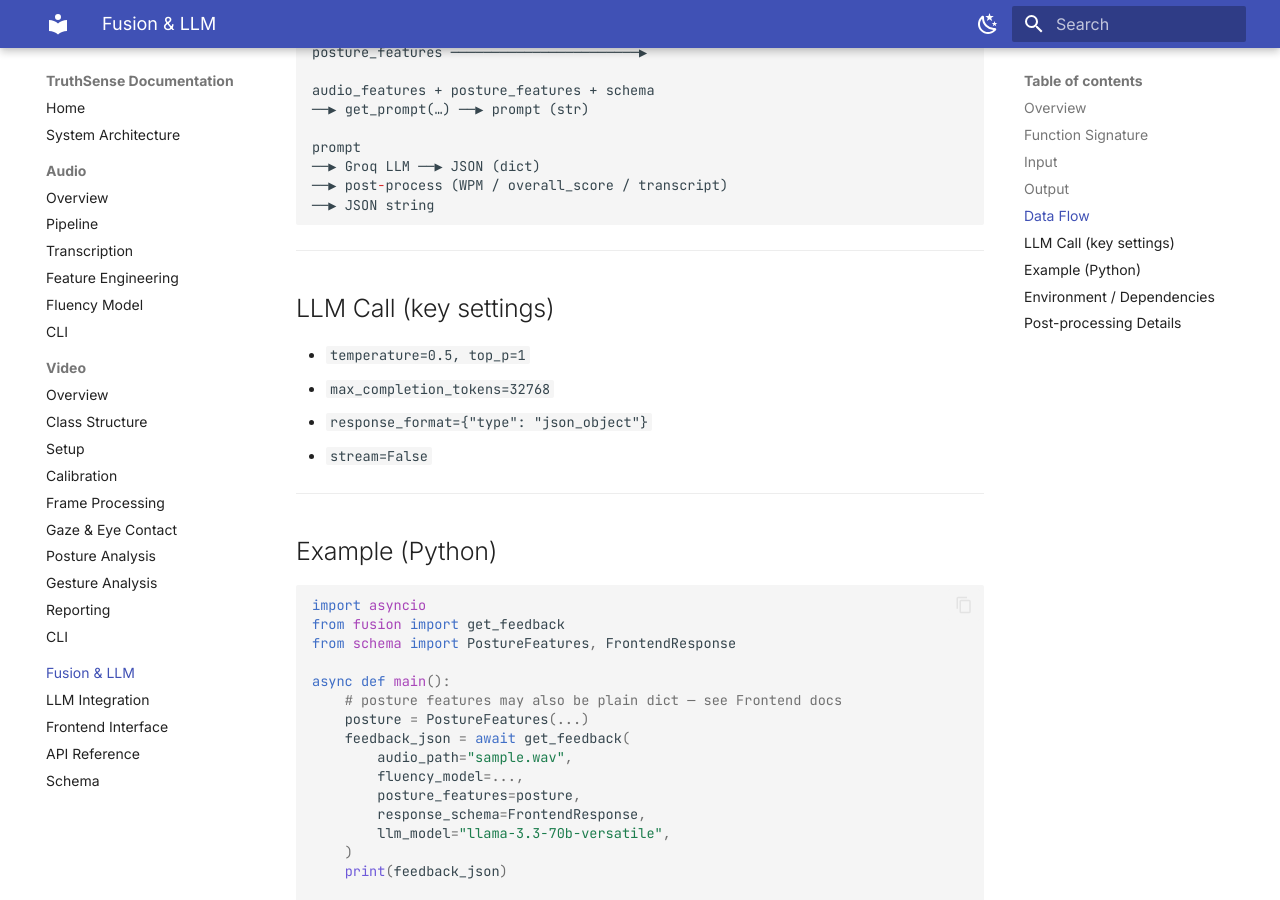
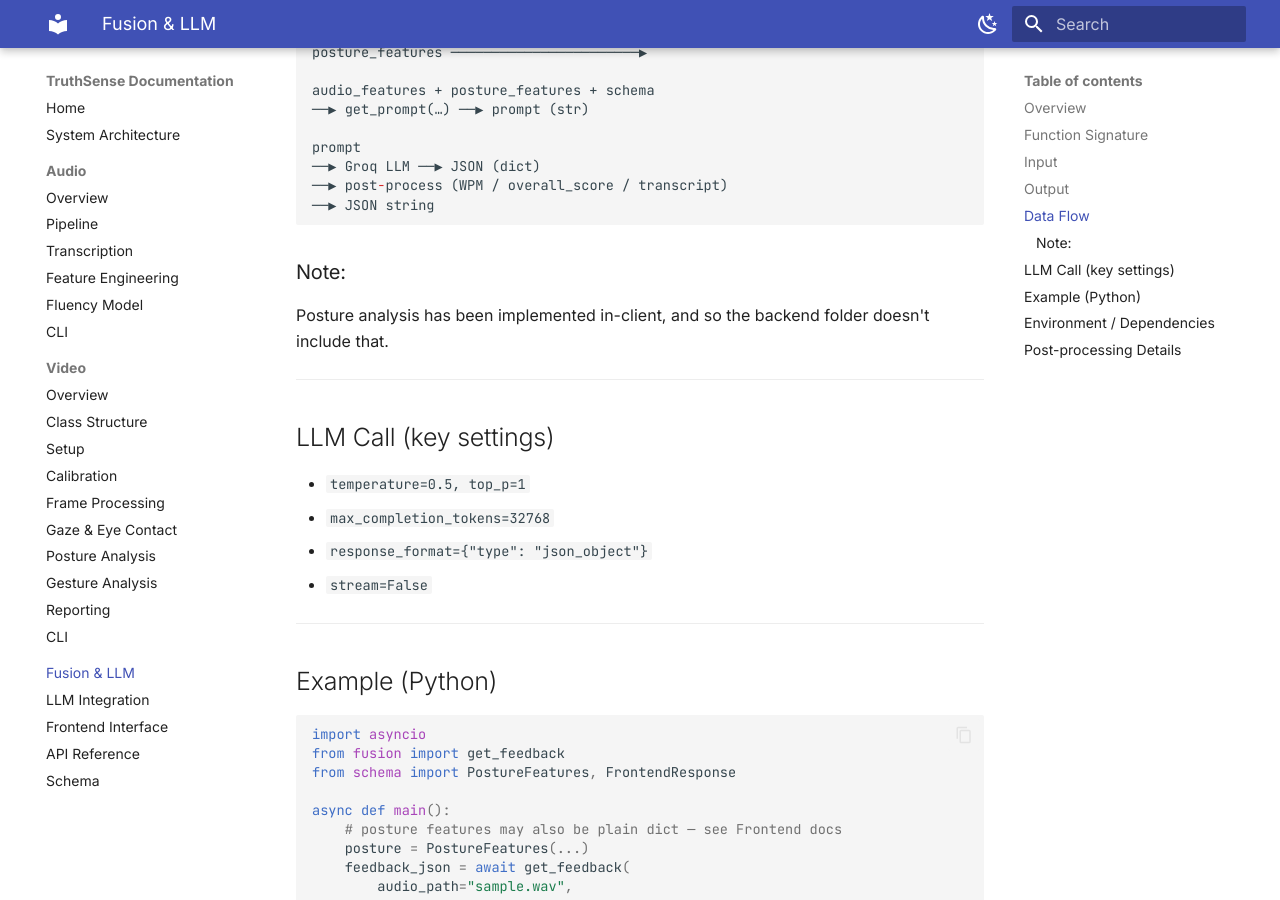
Before and after one commit to GDGVIT/truthsense-ml, an MkDocs documentation site: the page built from docs/fusion-interface.md, in a window 1280 px wide and 900 px high, scrolled down 1522 px. Built offline with MkDocs 1.6.1 and Material for MkDocs 9.7.7, drawn with Linux system fonts in a browser that asks for light colours.

Commit message:
docs: update posture analysis inclient info

````diff
--- a/docs/fusion-interface.md
+++ b/docs/fusion-interface.md
@@ -62,6 +62,8 @@ prompt
 ──▶ post-process (WPM / overall_score / transcript)
 ──▶ JSON string
 ```
+### Note:
+Posture analysis has been implemented in-client, and so the backend folder doesn't include that.
 
 ---
 
````
